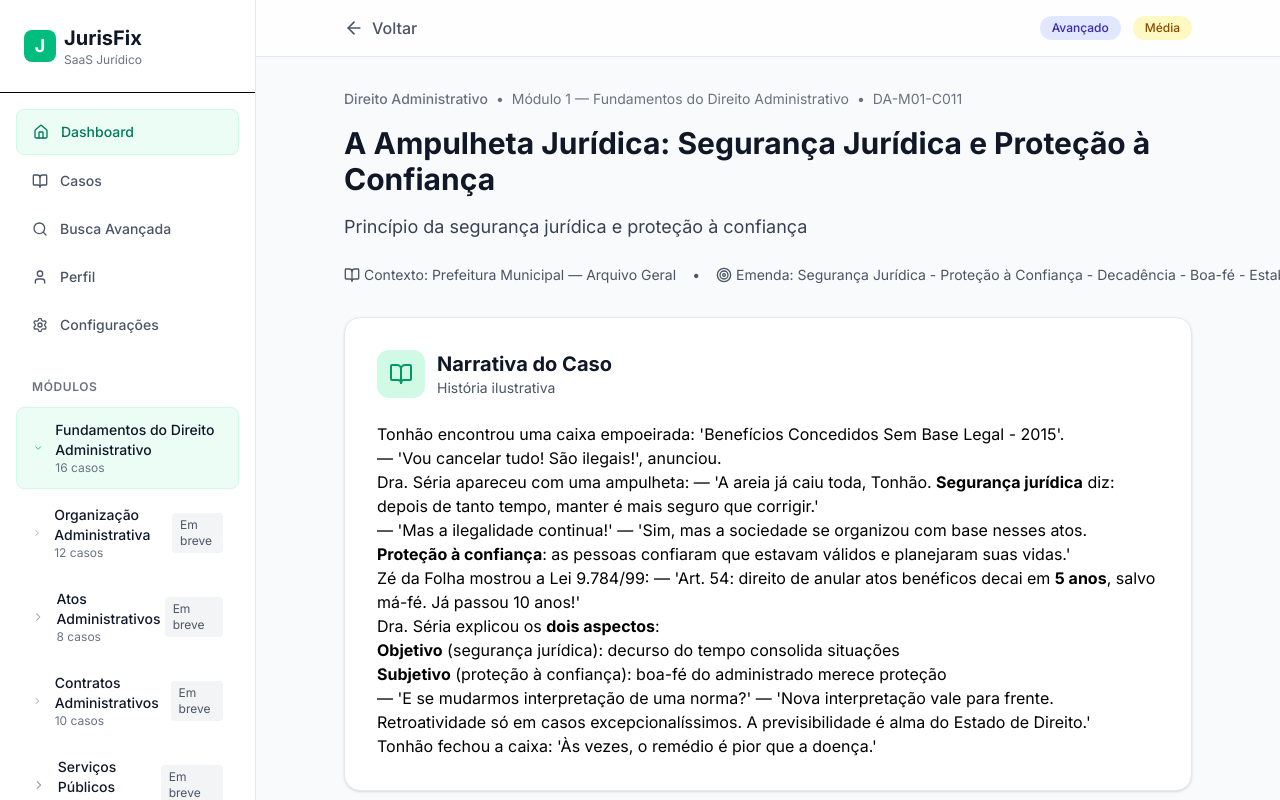
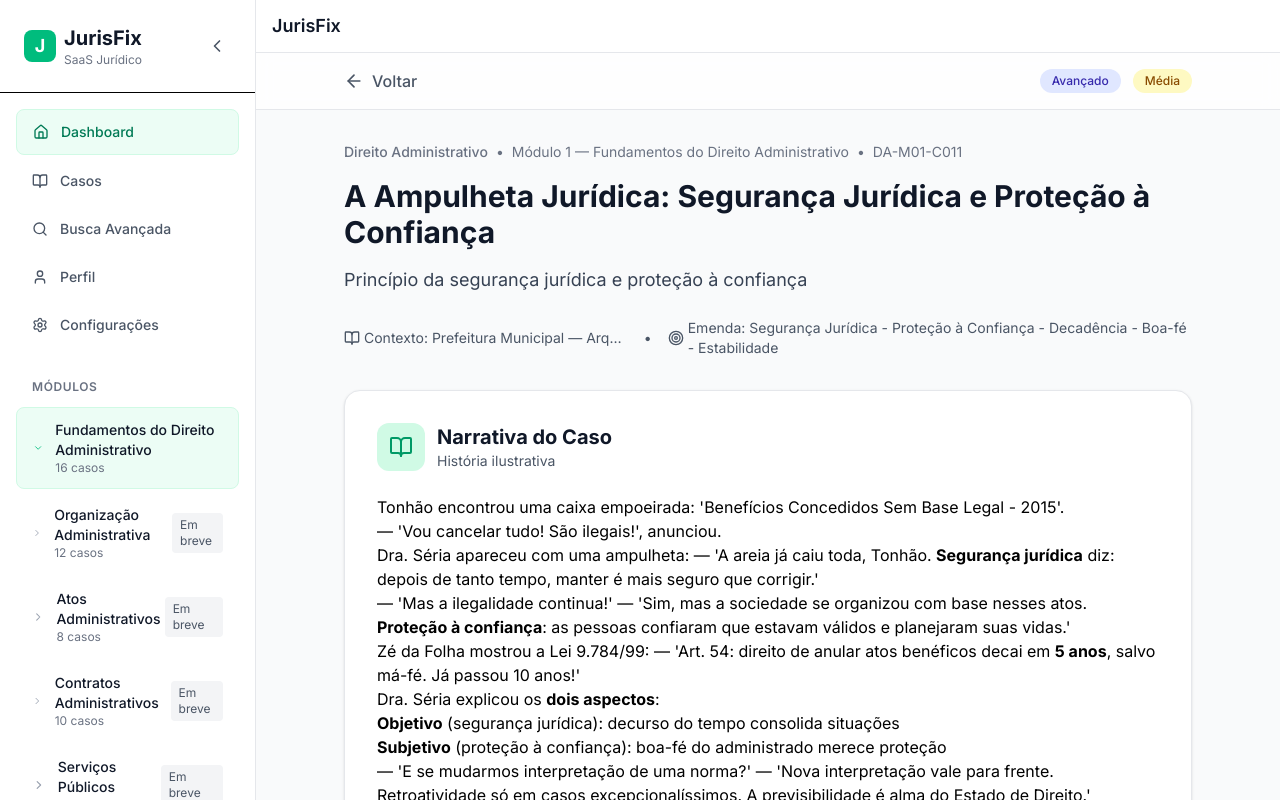
Before and after one commit to mor7inho/jurixfix, a Next.js app: page /case/a-ampulheta-juridica-seguranca-juridica-e-protecao-a-confianca in a window 1280 px wide. Shown: the top 800 px of the page. Built offline with nearby package versions, Linux system fonts and the light colour scheme.

Commit message:
Correções menu lateral desktop ocultar

```diff
--- a/app/case/[slug]/page.tsx
+++ b/app/case/[slug]/page.tsx
@@ -89,15 +89,15 @@ export default async function CasePage({ params }: PageProps) {
             {caseItem.topic}
           </p>
 
-          <div className="flex flex-col sm:flex-row items-start sm:items-center gap-3 sm:gap-4 text-xs sm:text-sm text-gray-600">
-            <div className="flex items-center gap-1">
+          <div className="flex flex-col sm:flex-row items-start sm:items-center gap-2 sm:gap-4 text-xs sm:text-sm text-gray-600">
+            <div className="flex items-center gap-1 min-w-0">
               <BookOpen className="w-4 h-4 flex-shrink-0" />
               <span className="truncate">Contexto: {caseItem.context}</span>
             </div>
             <div className="hidden sm:inline">•</div>
-            <div className="flex items-center gap-1">
+            <div className="flex items-center gap-1 min-w-0">
               <Target className="w-4 h-4 flex-shrink-0" />
-              <span className="truncate">Emenda: {caseItem.simpleEmenda}</span>
+              <span className="break-words">Emenda: {caseItem.simpleEmenda}</span>
             </div>
           </div>
         </div>
--- a/components/LayoutWrapper.tsx
+++ b/components/LayoutWrapper.tsx
@@ -1,6 +1,6 @@
 'use client';
 
-import React, { useState } from 'react';
+import React, { useState, useEffect } from 'react';
 import Sidebar from './Sidebar';
 import { Menu, X } from 'lucide-react';
 
@@ -10,6 +10,24 @@ interface LayoutWrapperProps {
 
 export default function LayoutWrapper({ children }: LayoutWrapperProps) {
   const [sidebarOpen, setSidebarOpen] = useState(false);
+  const [sidebarHidden, setSidebarHidden] = useState(false);
+  const [mounted, setMounted] = useState(false);
+
+  // Carregar estado salvo ao montar
+  useEffect(() => {
+    const saved = localStorage.getItem('sidebarHidden');
+    if (saved) {
+      setSidebarHidden(JSON.parse(saved));
+    }
+    setMounted(true);
+  }, []);
+
+  // Salvar estado quando mudar
+  useEffect(() => {
+    if (mounted) {
+      localStorage.setItem('sidebarHidden', JSON.stringify(sidebarHidden));
+    }
+  }, [sidebarHidden, mounted]);
 
   const toggleSidebar = () => {
     setSidebarOpen(!sidebarOpen);
@@ -19,9 +37,26 @@ export default function LayoutWrapper({ children }: LayoutWrapperProps) {
     setSidebarOpen(false);
   };
 
+  const toggleSidebarVisibility = () => {
+    setSidebarHidden(!sidebarHidden);
+    setSidebarOpen(false);
+  };
+
   return (
     <div className="flex relative min-h-screen bg-white">
-      {/* Overlay com efeito de blur quando menu está aberto */}
+      {/* Botão para mostrar sidebar quando oculta no desktop */}
+      {sidebarHidden && (
+        <button
+          onClick={toggleSidebarVisibility}
+          className="fixed left-0 top-16 z-30 p-2 bg-emerald-500 hover:bg-emerald-600 rounded-r-lg transition-colors hidden md:block"
+          title="Mostrar menu"
+          aria-label="Mostrar menu"
+        >
+          <Menu className="w-6 h-6 text-white" />
+        </button>
+      )}
+
+      {/* Overlay com efeito de blur quando menu está aberto em mobile */}
       {sidebarOpen && (
         <div
           className="fixed inset-0 z-30 md:hidden bg-black/30 backdrop-blur-sm transition-opacity duration-300"
@@ -29,22 +64,24 @@ export default function LayoutWrapper({ children }: LayoutWrapperProps) {
         />
       )}
 
-      {/* Sidebar com estado */}
+      {/* Sidebar com estado - oculta quando sidebarHidden é true */}
+      {!sidebarHidden && (
         <div
           className={`fixed md:relative z-40 h-screen transition-transform duration-300 ease-in-out ${
             sidebarOpen ? 'translate-x-0' : '-translate-x-full md:translate-x-0'
           }`}
         >
-        <Sidebar />
+          <Sidebar onToggleHide={toggleSidebarVisibility} />
         </div>
+      )}
 
       {/* Main content */}
       <main className="flex-1 min-h-screen w-full overflow-y-auto">
         {/* Header com botão de toggle */}
-        <div className="md:hidden sticky top-0 z-50 bg-white border-b border-gray-200 px-4 py-3 flex items-center justify-between">
+        <div className="sticky top-0 z-50 bg-white border-b border-gray-200 px-4 py-3 flex items-center justify-between">
           <button
             onClick={toggleSidebar}
-            className="p-2 hover:bg-gray-100 rounded-lg transition-colors"
+            className="md:hidden p-2 hover:bg-gray-100 rounded-lg transition-colors"
             aria-label="Toggle menu"
           >
             {sidebarOpen ? (
@@ -53,7 +90,7 @@ export default function LayoutWrapper({ children }: LayoutWrapperProps) {
               <Menu className="w-6 h-6 text-gray-900" />
             )}
           </button>
-          <div className="flex-1 text-center">
+          <div className="flex-1 md:flex-none text-center md:text-left">
             <h1 className="text-lg font-semibold text-gray-900">JurisFix</h1>
           </div>
           <div className="w-10" />
--- a/components/Sidebar.tsx
+++ b/components/Sidebar.tsx
@@ -1,14 +1,15 @@
 'use client';
 
 import React from 'react';
-import { Home, BookOpen, Search, User, Settings, LogOut, ChevronRight } from 'lucide-react';
+import { Home, BookOpen, Search, User, Settings, LogOut, ChevronRight, ChevronLeft } from 'lucide-react';
 import { cn } from '@/lib/utils';
 
 interface SidebarProps {
   className?: string;
+  onToggleHide?: () => void;
 }
 
-const Sidebar = ({ className }: SidebarProps) => {
+const Sidebar = ({ className, onToggleHide }: SidebarProps) => {
   const menuItems = [
     { icon: Home, label: 'Dashboard', active: true },
     { icon: BookOpen, label: 'Casos', active: false },
@@ -32,7 +33,7 @@ const Sidebar = ({ className }: SidebarProps) => {
       className
     )}>
       {/* Logo */}
-      <div className="p-6 border-b">
+      <div className="p-6 border-b flex items-center justify-between">
         <div className="flex items-center gap-2">
           <div className="w-8 h-8 bg-emerald-500 rounded-lg flex items-center justify-center">
             <span className="text-white font-bold text-lg">J</span>
@@ -42,6 +43,17 @@ const Sidebar = ({ className }: SidebarProps) => {
             <p className="text-xs text-gray-500">SaaS Jurídico</p>
           </div>
         </div>
+        {/* Botão de ocultar sidebar */}
+        {onToggleHide && (
+          <button
+            onClick={onToggleHide}
+            className="p-1 hover:bg-gray-100 rounded-lg transition-colors hidden md:block"
+            title="Ocultar menu"
+            aria-label="Ocultar menu"
+          >
+            <ChevronLeft className="w-5 h-5 text-gray-600" />
+          </button>
+        )}
       </div>
 
       {/* Menu Principal */}
```
Lines whose indentation alone changed are shown as unchanged.
